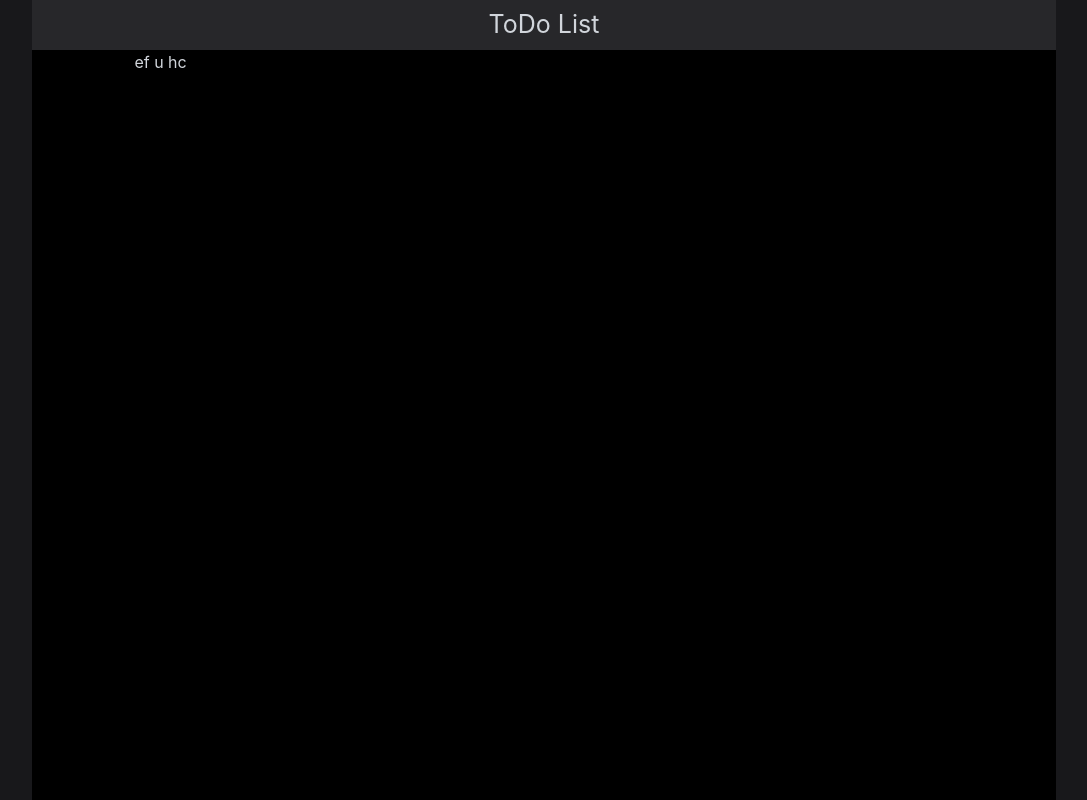
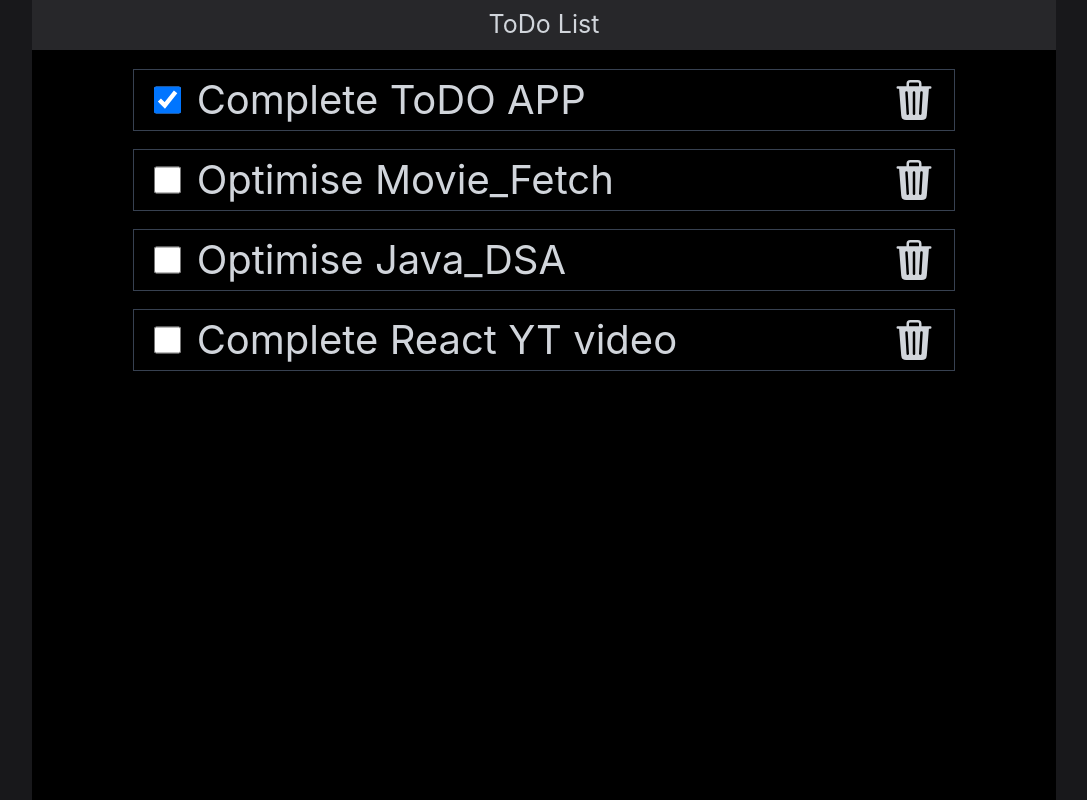
Before and after one commit to thugperfect/todo_list, a React (Create React App) app: page / in a window 1280 px wide. Shown: the whole page, without its empty margins (96-1183 px from the left). Built offline with nearby package versions, Linux system fonts and the light colour scheme.

Commit message:
handle check and handle delete

```diff
--- a/package.json
+++ b/package.json
@@ -8,6 +8,7 @@
     "@testing-library/user-event": "^13.5.0",
     "react": "^18.2.0",
     "react-dom": "^18.2.0",
+    "react-icons": "^4.10.1",
     "react-scripts": "5.0.1",
     "web-vitals": "^2.1.4"
   },
--- a/public/index.html
+++ b/public/index.html
@@ -10,34 +10,14 @@
       content="Web site created using create-react-app"
     />
     <link rel="apple-touch-icon" href="%PUBLIC_URL%/logo192.png" />
-    <!--
-      manifest.json provides metadata used when your web app is installed on a
-      user's mobile device or desktop. See https://developers.google.com/web/fundamentals/web-app-manifest/
-    -->
+
     <link rel="manifest" href="%PUBLIC_URL%/manifest.json" />
-    <!--
-      Notice the use of %PUBLIC_URL% in the tags above.
-      It will be replaced with the URL of the `public` folder during the build.
-      Only files inside the `public` folder can be referenced from the HTML.
 
-      Unlike "/favicon.ico" or "favicon.ico", "%PUBLIC_URL%/favicon.ico" will
-      work correctly both with client-side routing and a non-root public URL.
-      Learn how to configure a non-root public URL by running `npm run build`.
-    -->
-    <title>React App</title>
+    <title>Todo List</title>
   </head>
   <body>
     <noscript>You need to enable JavaScript to run this app.</noscript>
     <div id="root"></div>
-    <!--
-      This HTML file is a template.
-      If you open it directly in the browser, you will see an empty page.
 
-      You can add webfonts, meta tags, or analytics to this file.
-      The build step will place the bundled scripts into the <body> tag.
-
-      To begin the development, run `npm start` or `yarn start`.
-      To create a production bundle, use `npm run build` or `yarn build`.
-    -->
   </body>
 </html>
--- a/src/App.js
+++ b/src/App.js
@@ -2,12 +2,13 @@ import logo from './logo.svg';
 import './App.css';
 import Header from './Components/Header';
 import Body from './Components/Body';
+import { useState } from 'react';
 
 function App() {
-  const todo = [
+  const [todo,setTodo] = useState([
     {
       id:1,
-      checked:false,
+      checked:true,
       item:"Complete ToDO APP"
     },{
       id:2,
@@ -22,12 +23,28 @@ function App() {
       checked:false,
       item:"Complete React YT video"
     }
-  ]
+  ])
+  const handleChecked = (key)=>{
+    const addCheck = todo.map(k=>
+      (k.id === key)? {...k,checked:!k.checked}:k
+    )
+    setTodo(addCheck)
+
+  }
+  const deleteTodo = (key) =>{
+    const changeList = todo.filter(k=> k.id!==key)
+    setTodo(changeList)
+
+  }
 
   return (
     <div className="container mx-auto w-4/5  min-h-[100vh]  bg-black  outline-1 outline-slate-600">
       <Header/>
-      <Body/>
+      <Body
+      todo={todo}
+      deleteTodo={deleteTodo}
+      handleChecked={handleChecked}
+      />
     </div>
   );
 }
--- a/src/Components/Body.js
+++ b/src/Components/Body.js
@@ -1,9 +1,18 @@
 import React from 'react'
-
-const Body = () => {
+import { BsTrash3Fill } from 'react-icons/bs'
+const Body = ({todo,deleteTodo,handleChecked}) => {
   return (
     <div className='container mx-auto w-4/5 h-full'>
-     ef u hc
+        <div>{
+            todo.map(k=>(
+                <div key={k.id} className='flex w-full text-[40px] items-center gap-4 outline outline-1 px-5 outline-gray-700 mt-5' >
+                   <input className='w-[30px] h-[30px]' type="checkbox" checked={k.checked?true:false} onChange={()=>handleChecked(k.id)} name="" id="" />
+                   <div className='w-full'>{k.item}</div>
+                  <div onClick={()=>deleteTodo(k.id)}><BsTrash3Fill /></div>
+                </div>
+            )
+            )
+            }</div>
     </div>
   )
 }
```
Also changed, not shown: 1 other file (tests, documents, lock files or other folders).
